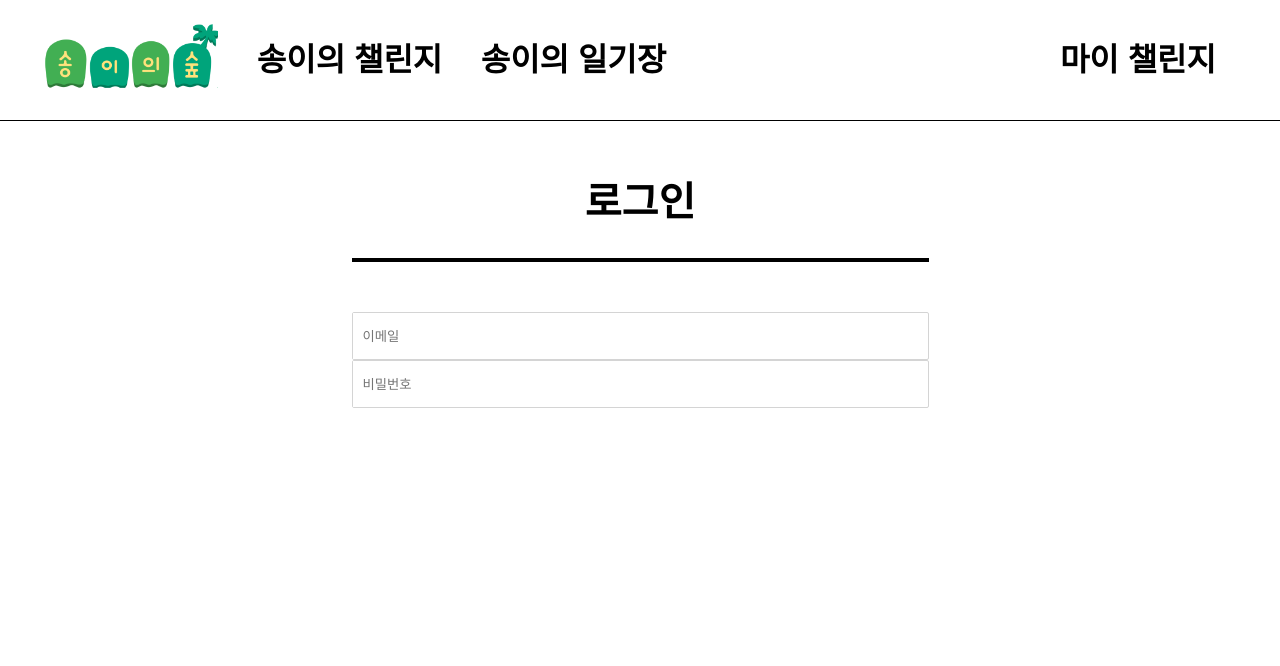
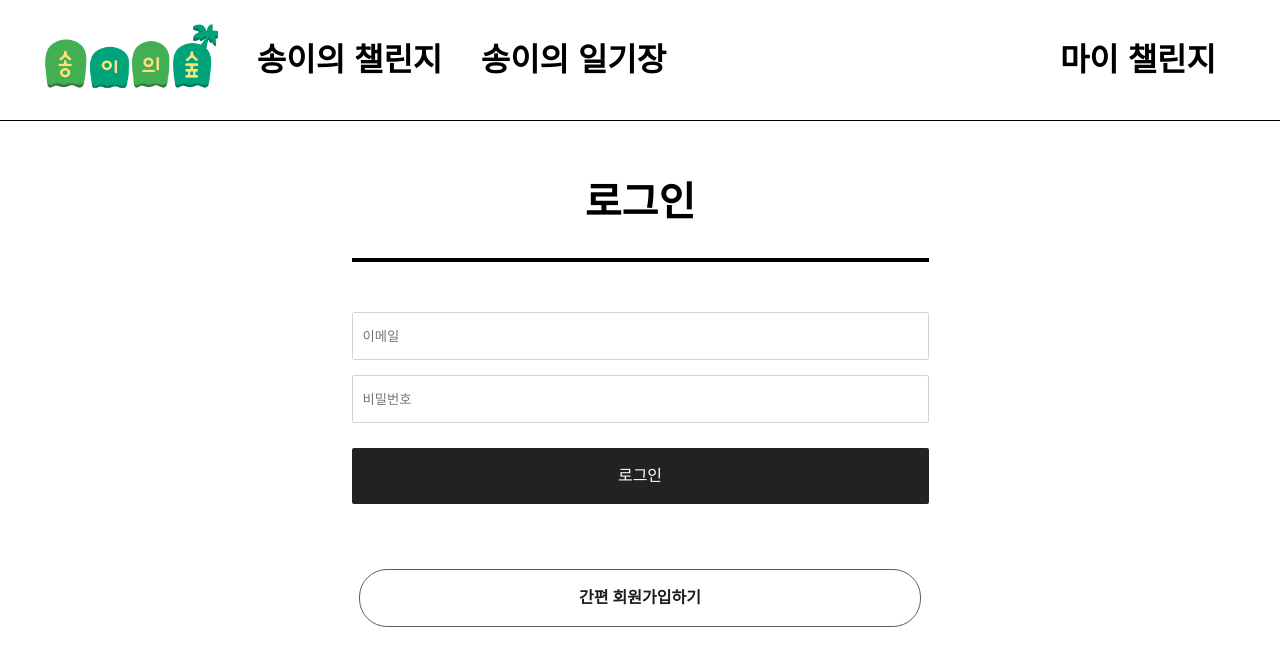
Before and after one commit to Songyee-Challenge/FE, a React (Create React App) app: page /login in a window 1280 px wide. Shown: the top 666 px of the page. Built offline with nearby package versions, Linux system fonts and the light colour scheme; a web font is replaced by a local one.

Commit message:
[feat] loginpage 완성

```diff
--- a/src/pages/LoginPage.jsx
+++ b/src/pages/LoginPage.jsx
@@ -1,6 +1,7 @@
 import React, { useState } from 'react';
 import styled from 'styled-components';
 import RegInput from '../components/RegInput';
+import { useNavigate } from 'react-router-dom';
 
 const Wrapper = styled.div`
     text-align: center;
@@ -26,10 +27,32 @@ const Line = styled.div`
     width: 577px;
     margin-bottom: 50px;
 `
+const LoginBtn = styled.div`
+    width: 577px;
+    height: 56px;
+    border-radius: 2px;
+    background: #222;
+    text-align: center;
+    color: white;
+    line-height: 56px;
+    margin-top: 25px;
+`
+const RegBtn = styled.div`
+    width: 560px;
+    border-radius: 28px;
+    border: 1px solid #5D5D5D;
+    color: #1D1D1D;
+    text-align: center;
+    font-weight: 700;
+    line-height: 56px;
+    margin: auto;
+    margin-top: 65px;
+`
 
 const LoginPage = () => {
     const [email, setEamil] = useState("");
     const [pw, setPw] = useState("");
+    const navigate = useNavigate();
 
     const onChangeEmail = (e) => {
         setEamil(e.target.value);
@@ -45,6 +68,7 @@ const LoginPage = () => {
                 <Title>로그인</Title>
                 <Line/>
                 <RegInput
+                    marginbottom="15px"
                     name="email"
                     type="email"
                     placeholder='이메일'
@@ -56,6 +80,10 @@ const LoginPage = () => {
                     placeholder='비밀번호'
                     value={pw}
                     onChange={onChangePw}/>
+                <LoginBtn>로그인</LoginBtn>
+                <RegBtn onClick={() => {
+                    navigate('/signup')
+                }}>간편 회원가입하기</RegBtn>
             </Box>
         </Wrapper>
     );
```
